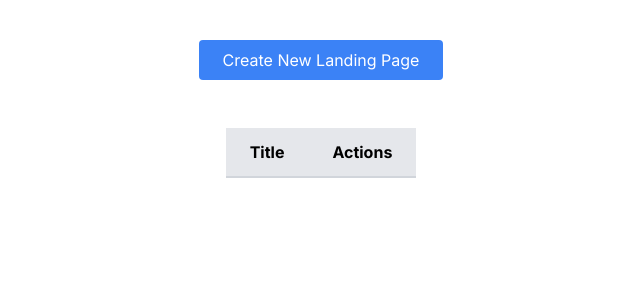
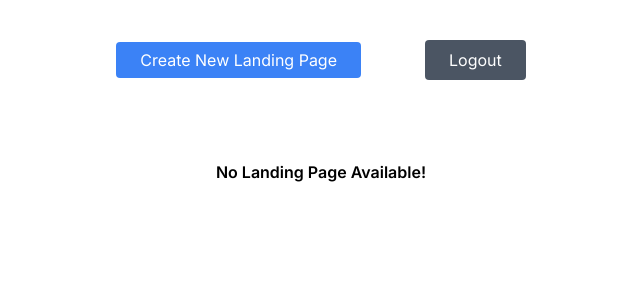
Before and after one commit to sushil-1/LandingPage-Dashboard, a Next.js app: page /dashboard in a window 1280 px wide. Shown: the top 300 px of the page, without its empty margins (319-959 px from the left). Built offline with nearby package versions, Linux system fonts and the light colour scheme; sample sign-in values are in the browser's storage.

Commit message:
preview fix

```diff
--- a/app/(protected)/dashboard/page.tsx
+++ b/app/(protected)/dashboard/page.tsx
@@ -26,16 +26,35 @@ const Dashboard = () => {
       fetchPages();
     }, []);
 
+    const handleLogout = () => {
+      localStorage.removeItem('auth');
+      router.replace('/');
+   }
+
     return (
         <ProtectedLayout>
       <div className="flex flex-col items-center justify-center m-2">
+        <div>
           <Link
                href={'/create'}
                className="px-6 py-2 m-8 text-white bg-blue-500 rounded hover:bg-blue-600"
              >
                Create New Landing Page
           </Link>
-        <Table pages={pages} setPages={setPages}/>
+          <button
+            onClick={handleLogout}
+            className="px-6 py-2 m-8 text-white bg-gray-600 rounded hover:bg-gray-700"
+          >
+             Logout
+          </button>
+        </div>
+        {pages.length === 0 ?
+          <div className="font-semibold mt-12">
+            No Landing Page Available!
+          </div>
+           :
+          <Table pages={pages} setPages={setPages}/>
+        }
       </div>
         </ProtectedLayout>
     )
--- a/app/(protected)/edit/[id]/PreviewPage.tsx
+++ b/app/(protected)/edit/[id]/PreviewPage.tsx
@@ -1,5 +1,5 @@
 import React from 'react';
-import { Page, Component } from '@/app/lib/type';
+import { Page } from '@/app/lib/type';
 import Header from '@/app/ui/Header';
 import Footer from '@/app/ui/Footer';
 import TextBlock from '@/app/ui/TextBlock';
@@ -23,10 +23,19 @@ const PreviewPage: React.FC<PreviewPageProps> = ({ landingPage }) => {
 
   return (
     <ProtectedLayout>
+      <div className="flex flex-col min-h-screen">
         {/* Render Headers */}
+        <div className='flex-grow'>
         {headers.map((component) => (
           <div key={component.id}>
             <Header content={component.content} />
+          </div>
+        ))}
+
+        {/* Render Text Blocks */}
+        {textBlocks.map((component) => (
+          <div key={component.id}>
+            <TextBlock content={component.content} />
           </div>
         ))}
 
@@ -36,20 +45,14 @@ const PreviewPage: React.FC<PreviewPageProps> = ({ landingPage }) => {
             <ImageComponent content={component.content} />
           </div>
         ))}
-
-      {/* Render TextBlocks */}
-      {textBlocks.map((component) => (
-        <div key={component.id}>
-          <TextBlock content={component.content} />
         </div>
-      ))}
-
         {/* Render Footer */}
         {footer && (
-        <div key={footer.id}>
+          <div key={footer.id} className="mt-auto">
             <Footer content={footer.content} />
           </div>
         )}
+      </div>
     </ProtectedLayout>
   );
 };
--- a/app/(protected)/view/[id]/page.tsx
+++ b/app/(protected)/view/[id]/page.tsx
@@ -44,11 +44,11 @@ const ViewLandingPage = () => {
 
   return (
     <ProtectedLayout>
-      <div>
-          <Link href="/dashboard" className='flex items-center justify-center'>
+      <div className="flex flex-col min-h-screen">
+        <div className="flex-grow">
+          <Link href="/dashboard" className="flex items-center justify-center p-2">
             <button className="text-blue-600">Back to Dashboard</button>
           </Link>
-        <div>
           <div>
             {/* Render Headers */}
             {landingPage.components
@@ -74,7 +74,9 @@ const ViewLandingPage = () => {
                   <ImageComponent content={component.content} />
                 </div>
               ))}
-
+          </div>
+        </div>
+        <div>
           {/* Render Footer */}
           {landingPage.components
             .filter((component) => component.type === 'footer')
@@ -85,7 +87,6 @@ const ViewLandingPage = () => {
             ))}
         </div>
       </div>
-      </div>
     </ProtectedLayout>
   );
 };
--- a/app/ProtectedLayout.tsx
+++ b/app/ProtectedLayout.tsx
@@ -17,9 +17,9 @@ const ProtectedLayout: React.FC<ProtectedLayoutProps> = ({ children }) => {
     }, [router]);
 
     return (
-        <>
-            {children}
-        </>
+        <div className="flex flex-col">
+        {children}
+      </div>
     );
 };
 
--- a/app/lib/data.ts
+++ b/app/lib/data.ts
@@ -1,10 +1,10 @@
 
+import { useRouter } from 'next/navigation';
 import { Page } from './type';
 import { v4 as uuidv4 } from 'uuid';
 
 // Define a key for storing pages in local storage
 const LOCAL_STORAGE_KEY = 'landingPages';
-
 
 export const fetchAllLandingPages = async (): Promise<Page[]> => {
   try {
--- a/app/ui/Image.tsx
+++ b/app/ui/Image.tsx
@@ -6,8 +6,8 @@ interface ImageProps {
 
 const Image: React.FC<ImageProps> = ({ content }) => {
   return (
-    <div className="p-4">
-      <img src={content} alt="Content" className="rounded" style={{ maxWidth: '100%', height: 'auto' }} />
+    <div className="flex-grow p-4 flex items-center justify-center">
+      <img src={content} alt="Content" className="rounded max-w-full max-h-full object-contain" />
     </div>
   );
 };
--- a/app/ui/Modal.tsx
+++ b/app/ui/Modal.tsx
@@ -7,14 +7,16 @@ interface ModalProps {
 
 const Modal: React.FC<ModalProps> = ({ onClose, children }) => {
   return (
-    <div className="fixed inset-0 z-50 overflow-auto bg-gray-800 bg-opacity-50 flex justify-center items-center">
-      <div className="bg-white p-4 rounded-lg shadow-lg max-w-lg w-full">
-        <div className="flex justify-end">
+    <div className="fixed inset-0 z-50 bg-gray-800 bg-opacity-50 flex justify-center items-center">
+      <div className="bg-white rounded-lg shadow-lg w-full h-full max-w-none max-h-none">
+        <div className="flex justify-end p-2">
           <button className="text-gray-500 hover:text-gray-700" onClick={onClose}>
-            Close
+            Close Preview
           </button>
         </div>
-        <div className="mt-4">{children}</div>
+        <div>
+          {children}
+        </div>
       </div>
     </div>
   );
```
Lines whose indentation alone changed are shown as unchanged.
